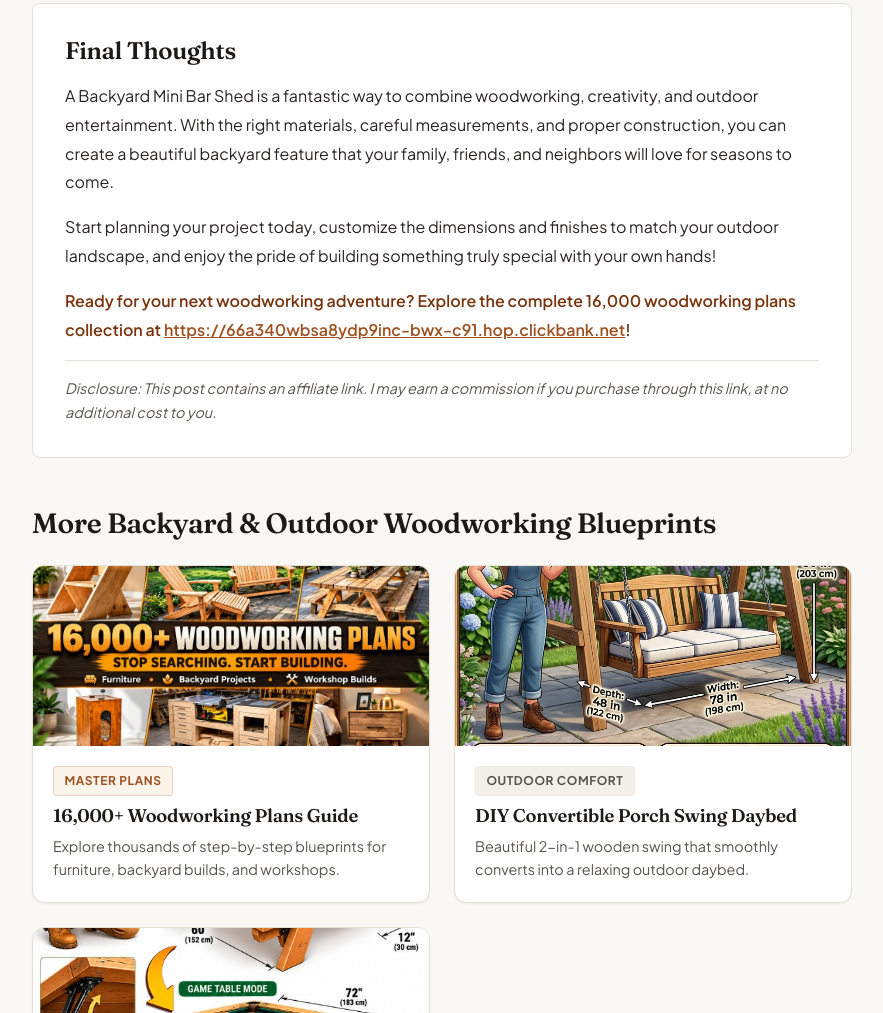
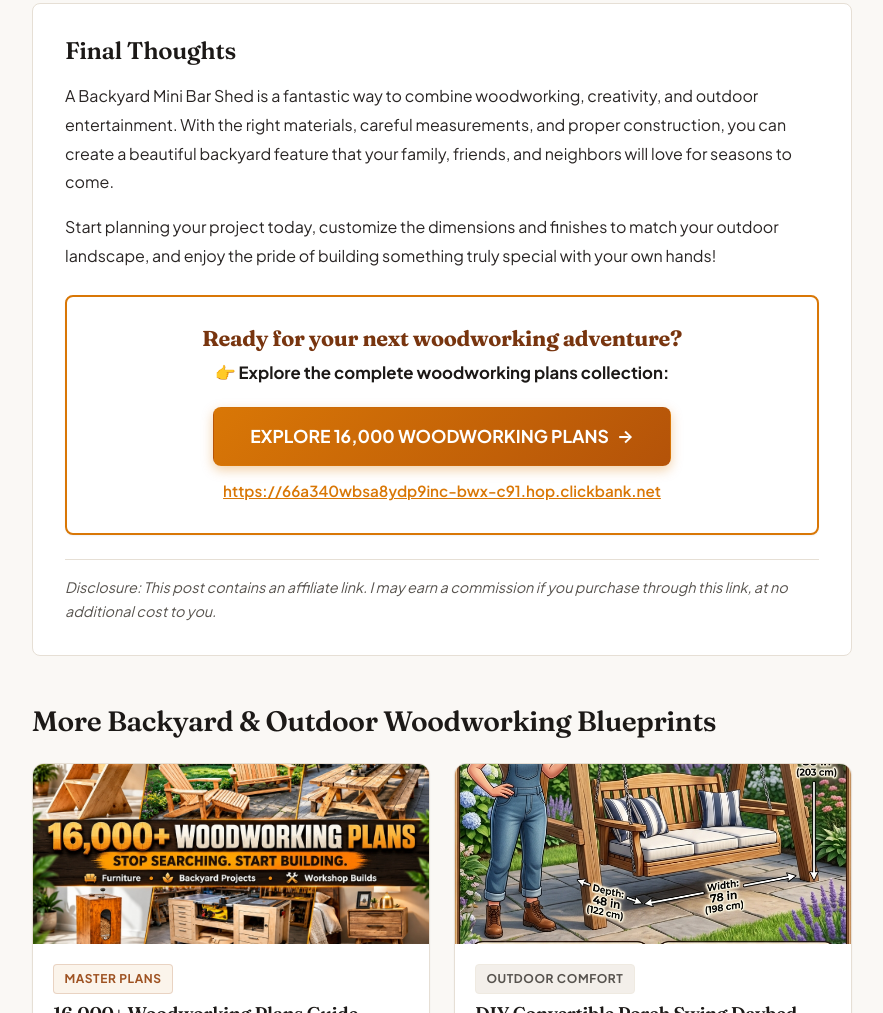
Before and after one commit to patel22py-commits/alpha-wood-work, a plain HTML site: page backyard-mini-bar-shed.html in a window 1280 px wide. Shown: the part 10872-11885 px from the top of the page, without its empty margins (198-1081 px from the left). Drawn offline with Linux system fonts and the light colour scheme.

Commit message:
Fix affiliate link styling and CTA button in Final Thoughts section of backyard-mini-bar-shed.html

```diff
--- a/backyard-mini-bar-shed.html
+++ b/backyard-mini-bar-shed.html
@@ -627,12 +627,30 @@
         <p style="line-height: 1.8; margin-bottom: 1rem;">
           A Backyard Mini Bar Shed is a fantastic way to combine woodworking, creativity, and outdoor entertainment. With the right materials, careful measurements, and proper construction, you can create a beautiful backyard feature that your family, friends, and neighbors will love for seasons to come.
         </p>
-        <p style="line-height: 1.8; margin-bottom: 1rem;">
+        <p style="line-height: 1.8; margin-bottom: 1.5rem;">
           Start planning your project today, customize the dimensions and finishes to match your outdoor landscape, and enjoy the pride of building something truly special with your own hands!
         </p>
-        <p style="line-height: 1.8; margin-bottom: 1rem; font-weight: 600; color: var(--wood-dark);">
-          Ready for your next woodworking adventure? Explore the complete 16,000 woodworking plans collection at <a href="https://66a340wbsa8ydp9inc-bwx-c91.hop.clickbank.net" target="_blank" rel="noopener noreferrer" style="color: var(--wood-primary); text-decoration: underline;">https://66a340wbsa8ydp9inc-bwx-c91.hop.clickbank.net</a>!
-        </p>
+
+        <!-- Final Thoughts Featured CTA Box -->
+        <div style="background: #FFFFFF; border: 2px solid #D97706; border-radius: var(--radius-md); padding: 1.75rem 1.5rem; text-align: center; margin-bottom: 1.5rem; box-shadow: var(--shadow-sm);">
+          <h3 style="font-size: 1.35rem; color: var(--wood-dark); margin: 0 0 0.5rem; font-weight: 700;">
+            Ready for your next woodworking adventure?
+          </h3>
+          <p style="font-size: 1.05rem; line-height: 1.6; color: var(--color-charcoal); margin: 0 0 1.25rem;">
+            👉 <strong>Explore the complete woodworking plans collection:</strong>
+          </p>
+          <div style="margin-bottom: 0.75rem;">
+            <a href="https://66a340wbsa8ydp9inc-bwx-c91.hop.clickbank.net" target="_blank" rel="noopener noreferrer" class="btn btn-primary" style="background: linear-gradient(135deg, #D97706 0%, #B45309 100%); padding: 0.9rem 2.25rem; font-size: 1.1rem; font-weight: 700; text-transform: uppercase; display: inline-flex; align-items: center; gap: 0.5rem; box-shadow: 0 4px 12px rgba(217, 119, 6, 0.35);">
+              <span>Explore 16,000 Woodworking Plans</span> &rarr;
+            </a>
+          </div>
+          <div>
+            <a href="https://66a340wbsa8ydp9inc-bwx-c91.hop.clickbank.net" target="_blank" rel="noopener noreferrer" style="font-size: 0.95rem; color: #D97706; word-break: break-all; font-weight: 600; text-decoration: underline;">
+              https://66a340wbsa8ydp9inc-bwx-c91.hop.clickbank.net
+            </a>
+          </div>
+        </div>
+
         <p style="font-size: 0.9rem; color: var(--color-text-muted); margin: 0; border-top: 1px solid var(--color-border); padding-top: 1rem; font-style: italic;">
           Disclosure: This post contains an affiliate link. I may earn a commission if you purchase through this link, at no additional cost to you.
         </p>
```
